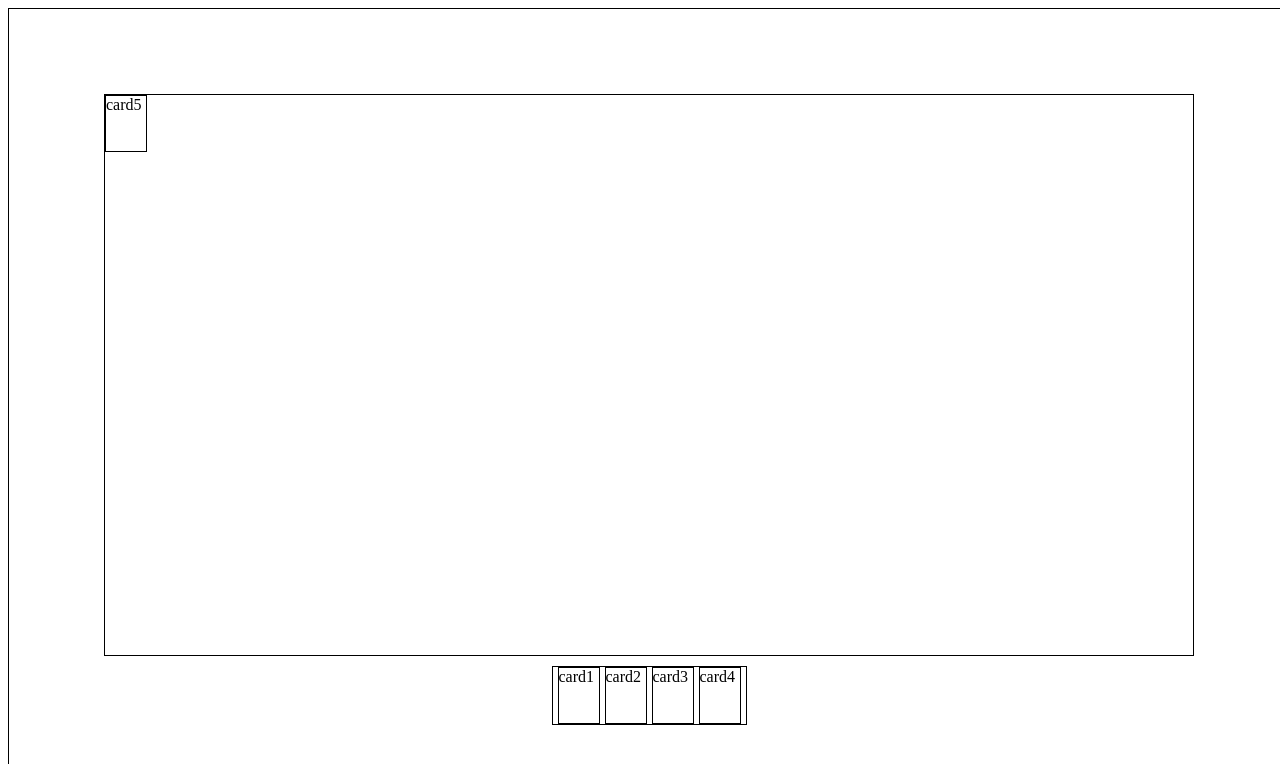
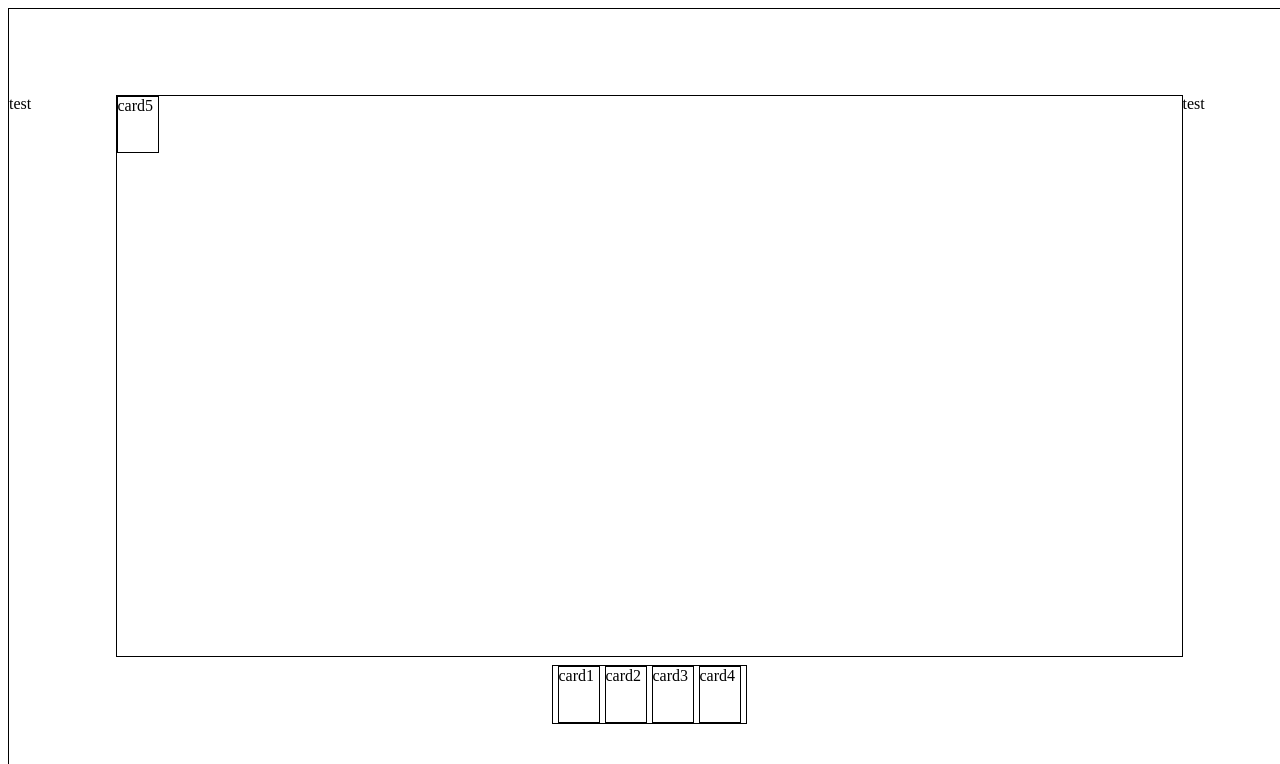
Before and after one commit to nhat499/PlayingCard, a React (Vite) app in the folder client/: page / in a window 1280 px wide. Shown: the top 764 px of the page. Built offline with nearby package versions, Linux system fonts and the light colour scheme.

Commit message:
adding side menu

```diff
--- a/client/src/Board.tsx
+++ b/client/src/Board.tsx
@@ -16,8 +16,8 @@ const Board = ({ items, setItems }: BoardProps) => {
             style={{
                 position: "relative",
                 border: "1px solid black",
-                width: "85%",
-                height: "70%",
+                width: "100%",
+                height: "100%",
 
             }}>
             {Object.entries(items).map(([key, item]) =>
--- a/client/src/GameScreen.tsx
+++ b/client/src/GameScreen.tsx
@@ -1,8 +1,9 @@
 import { useState } from "react";
 import Board, { BoardProps } from "./Board";
-import Hand, { HandProps } from "./Hand";
-import { DndContext, DragEndEvent, MouseSensor, TouchSensor, PointerSensor, useSensor, useSensors, DragOverEvent, DragStartEvent } from '@dnd-kit/core';
+import Hand from "./Hand";
+import { DndContext, DragEndEvent, DragStartEvent } from '@dnd-kit/core';
 import { DraggableProps } from "./Draggable";
+
 
 const cards: DraggableProps["item"][] = [
     {
@@ -63,7 +64,9 @@ function GameScreen() {
             width: 40,
             height: 55,
             top: 0,
-            left: 0
+            left: 0,
+            disabled: false,
+            isHidden: false,
         }
     });
     const [handItem, setHandItem] = useState<DraggableProps["item"][]>(cards);
@@ -132,7 +135,26 @@ function GameScreen() {
                 gap: "10px",
                 border: "1px solid black"
             }}>
-                <Board items={boardItem} setItems={setBoardItem} />
+
+                <div
+                    style={{
+                        display: "flex",
+                        // border: "1px solid black",
+                        width: "100%",
+                        height: "70%",
+                    }}
+                >
+                    <div
+                        style={{
+                            width: "10%"
+                        }}
+                    >test</div>
+                    <Board items={boardItem} setItems={setBoardItem} />
+                    <div
+                        style={{
+                            width: "10%"
+                        }}>test</div>
+                </div>
                 <Hand cards={handItem} setItems={setHandItem}></Hand>
             </div>
         </DndContext >
```
